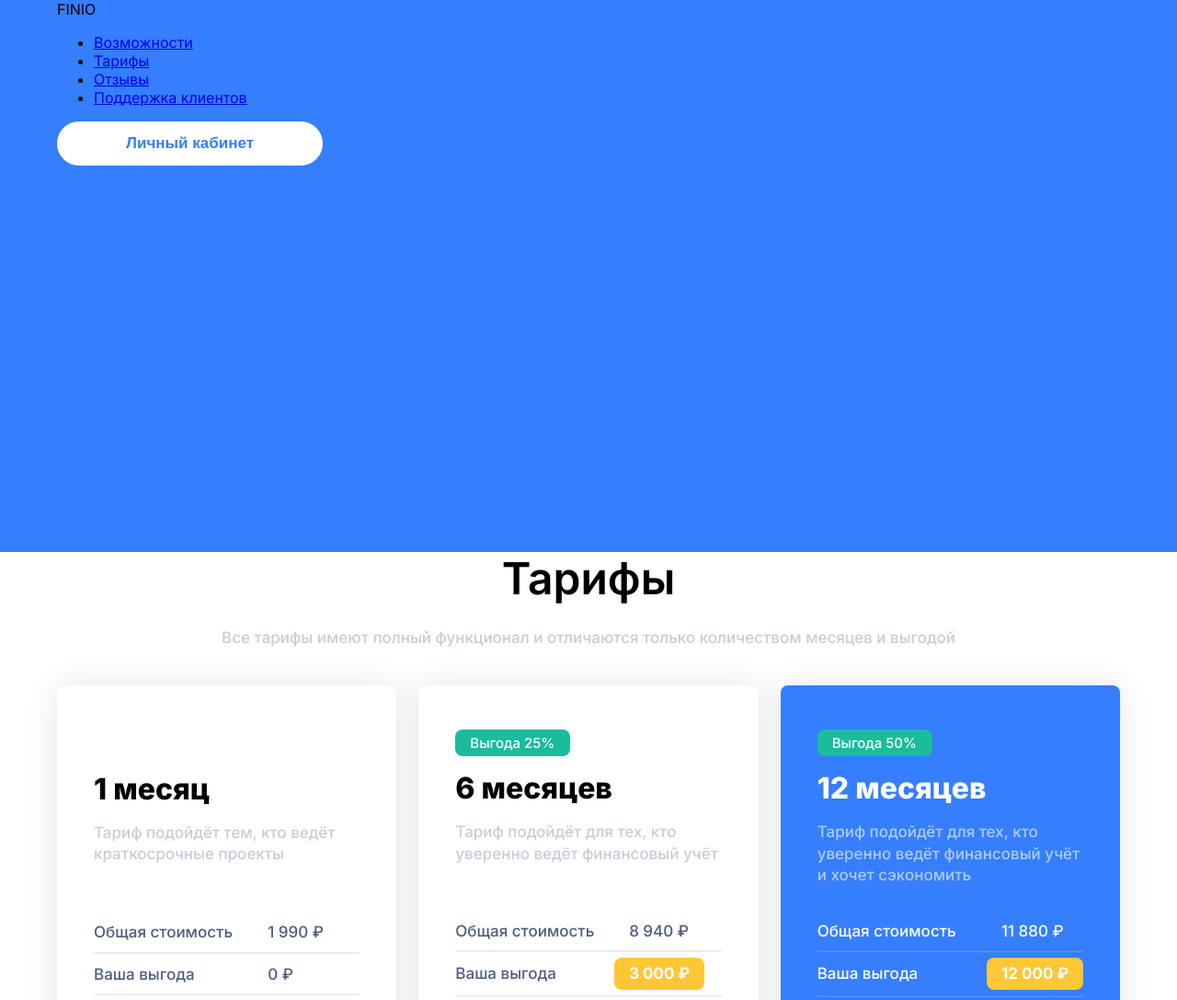
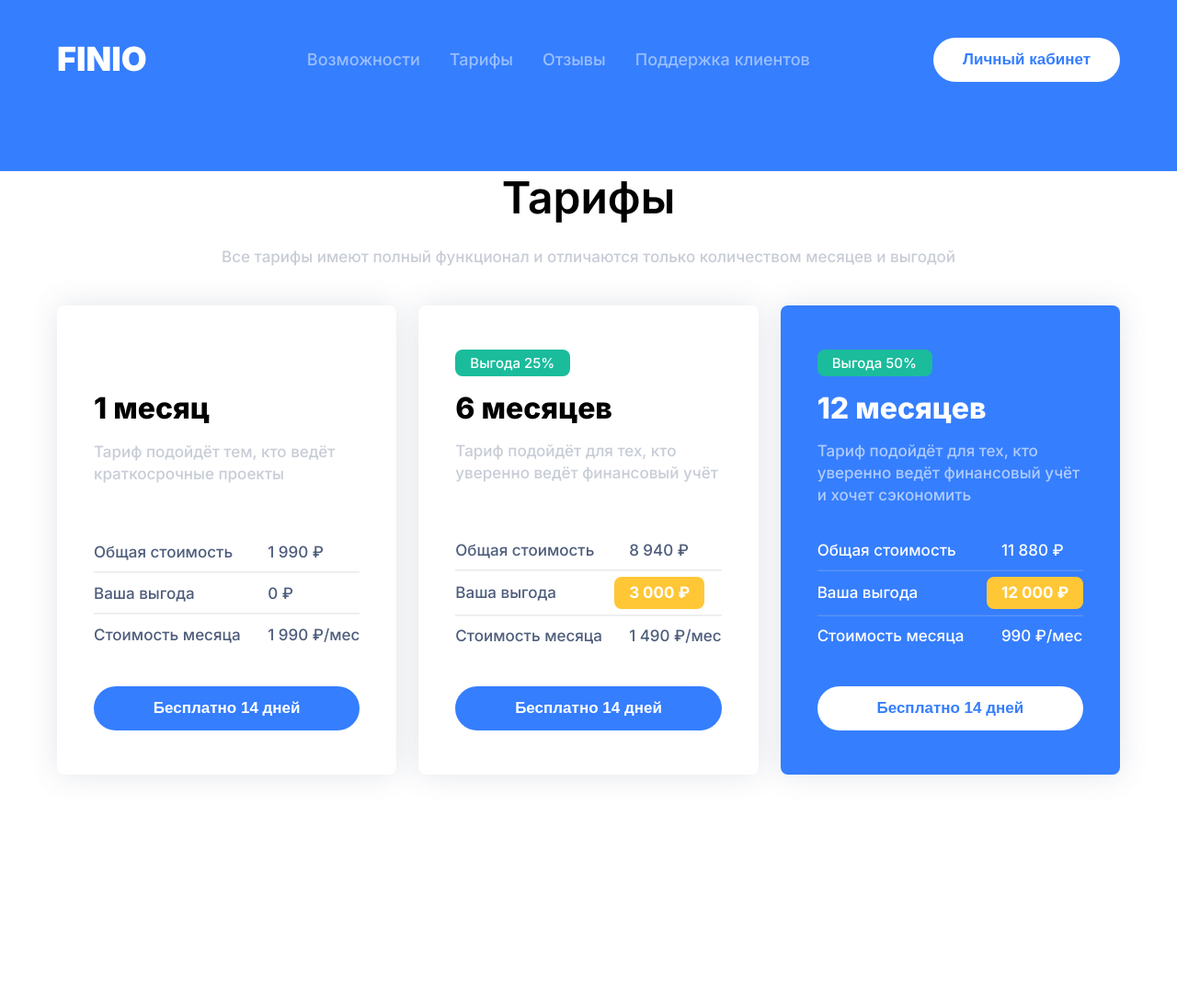
Before and after one commit to askoptev/html-css-homework, a plain HTML site: page 4-Finio/index.html in a window 1280 px wide. Shown: the top 1087 px of the page at 92% size. After the commit the page ends 922 px from the top, so only its background shows below. Drawn offline with Linux system fonts and the light colour scheme.

Commit message:
23.1. Домашнее задание - Проект
header desktop ready

```diff
--- a/4-Finio/index.html
+++ b/4-Finio/index.html
@@ -14,25 +14,22 @@
     <link rel="stylesheet" href="./styles/layout.css" />
     <link rel="stylesheet" href="./styles/page.css" />
     <link rel="stylesheet" href="./styles/components.css" />
-    <link rel="stylesheet" href="./styles/components-header.css" />
-    <link rel="stylesheet" href="./styles/components-tariff.css" />
+    <link rel="stylesheet" href="./styles/header.css" />
+    <link rel="stylesheet" href="./styles/tariff.css" />
   </head>
   <body>
     <header class="header">
-      <div class="container container_header">
-        <nav class="navigate">
-          <div class="logo">FINIO</div>
-          <ul>
-            <li><a href="#">Возможности</a></li>
-            <li><a href="#">Тарифы</a></li>
-            <li><a href="#">Отзывы</a></li>
-            <li><a href="#">Поддержка клиентов</a></li>
+      <div class="container header__container">
+        <a class="header__logo" href="#">FINIO</a>
+        <nav>
+          <ul class="menu">
+            <li class="menu__item"><a href="#">Возможности</a></li>
+            <li class="menu__item"><a href="#">Тарифы</a></li>
+            <li class="menu__item"><a href="#">Отзывы</a></li>
+            <li class="menu__item"><a href="#">Поддержка клиентов</a></li>
           </ul>
-          <button class="button button_light">
-            Личный кабинет
-          </button>
-
         </nav>
+        <button class="button button_light header__button">Личный кабинет</button>
       </div>
     </header>
     <section class="section">
@@ -46,13 +43,15 @@
           <div class="card tariff">
             <div class="discount discount_none tariff__discount">Выгода 0%</div>
             <h3 class="title-h3 tariff__title">1 месяц</h3>
-            <p class="subtitle tariff__subtitle">Тариф подойдёт тем, кто ведёт краткосрочные проекты</p>
+            <p class="subtitle tariff__subtitle">
+              Тариф подойдёт тем, кто ведёт краткосрочные проекты
+            </p>
             <p class="condition tariff__total-title">Общая стоимость</p>
             <p class="condition tariff__total-value">1 990 &#8381;</p>
-            <hr class="hr tariff__hr1">
+            <hr class="hr tariff__hr1" />
             <p class="condition tariff__benefit-title">Ваша выгода</p>
             <p class="condition tariff__benefit-value">0 &#8381;</p>
-            <hr class="hr tariff__hr2">
+            <hr class="hr tariff__hr2" />
             <p class="condition tariff__month-title">Стоимость месяца</p>
             <p class="condition tariff__month-value">1 990 &#8381;/мес</p>
             <button class="button tariff__button">Бесплатно 14 дней</button>
@@ -61,15 +60,17 @@
           <div class="card tariff">
             <div class="discount tariff__discount">Выгода 25%</div>
             <h3 class="title-h3 tariff__title">6 месяцев</h3>
-            <p class="subtitle tariff__subtitle">Тариф подойдёт для тех, кто уверенно ведёт финансовый учёт </p>
+            <p class="subtitle tariff__subtitle">
+              Тариф подойдёт для тех, кто уверенно ведёт финансовый учёт
+            </p>
             <p class="condition tariff__total-title">Общая стоимость</p>
             <p class="condition tariff__total-value">8 940 &#8381;</p>
-            <hr class="hr tariff__hr1">
+            <hr class="hr tariff__hr1" />
             <p class="condition tariff__benefit-title">Ваша выгода</p>
             <div class="tariff__benefit-value tariff__benefit-value_m0">
               <p class="condition condition_benefit">3 000 &#8381;</p>
             </div>
-            <hr class="hr tariff__hr2">
+            <hr class="hr tariff__hr2" />
             <p class="condition tariff__month-title">Стоимость месяца</p>
             <p class="condition tariff__month-value">1 490 &#8381;/мес</p>
             <button class="button tariff__button">Бесплатно 14 дней</button>
@@ -78,18 +79,33 @@
           <div class="card card_primary tariff">
             <div class="discount tariff__discount">Выгода 50%</div>
             <h3 class="title-h3 title-h3_light tariff__title">12 месяцев</h3>
-            <p class="subtitle subtitle_light subtitle_start tariff__subtitle">Тариф подойдёт для тех, кто уверенно ведёт финансовый учёт и хочет сэкономить</p>
-            <p class="condition condition_light tariff__total-title">Общая стоимость</p>
-            <p class="condition condition_light tariff__total-value">11 880 &#8381;</p>
-            <hr class="hr hr_light tariff__hr1">
-            <p class="condition condition_light tariff__benefit-title">Ваша выгода</p>
+            <p class="subtitle subtitle_light subtitle_start tariff__subtitle">
+              Тариф подойдёт для тех, кто уверенно ведёт финансовый учёт и хочет
+              сэкономить
+            </p>
+            <p class="condition condition_light tariff__total-title">
+              Общая стоимость
+            </p>
+            <p class="condition condition_light tariff__total-value">
+              11 880 &#8381;
+            </p>
+            <hr class="hr hr_light tariff__hr1" />
+            <p class="condition condition_light tariff__benefit-title">
+              Ваша выгода
+            </p>
             <div class="tariff__benefit-value tariff__benefit-value_m0">
               <p class="condition condition_benefit">12 000 &#8381;</p>
             </div>
-            <hr class="hr hr_light tariff__hr2">
-            <p class="condition condition_light tariff__month-title">Стоимость месяца</p>
-            <p class="condition condition_light tariff__month-value">990 &#8381;/мес</p>
-            <button class="button button_light tariff__button">Бесплатно 14 дней</button>
+            <hr class="hr hr_light tariff__hr2" />
+            <p class="condition condition_light tariff__month-title">
+              Стоимость месяца
+            </p>
+            <p class="condition condition_light tariff__month-value">
+              990 &#8381;/мес
+            </p>
+            <button class="button button_light tariff__button">
+              Бесплатно 14 дней
+            </button>
           </div>
         </div>
       </div>
--- a/4-Finio/styles/components.css
+++ b/4-Finio/styles/components.css
@@ -1,7 +1,7 @@
 /* button */
 .button {
-  width: 289px;
-  padding: 12px 0;
+  /* width: 289px; */
+  padding: 12px 32px;
   border: none;
   border-radius: var(--border-47);
   background-color: var(--color-primary);
@@ -25,7 +25,6 @@
   background-color: var(--color-button-light-hover);
 }
 
-
 .button:active {
   background-color: var(--color-primary-active);
 }
@@ -33,3 +32,22 @@
 .button_light:active {
   background-color: var(--color-button-light-active);
 }
+
+/* menu */
+.menu {
+  display: flex;
+  list-style-type: none;
+  gap: 32px;
+  margin: 52px 0;
+}
+
+.menu__item a {
+  font-weight: 500;
+  font-size: 18px;
+  line-height: 140%;
+  color: var(--color-text-light-opacity-80);
+}
+
+.menu__item a:hover {
+  color: var(--color-text-light);
+}
--- a/4-Finio/styles/global.css
+++ b/4-Finio/styles/global.css
@@ -1,24 +1,26 @@
 :root {
-  --color-primary: #357EFE;
+  --layout-width: 1156px;
+
+  --color-primary: #357efe;
   --color-primary-hover: #3173e6;
   --color-primary-active: #2661c6;
-  --color-footer: #1A1D25;
-  --color-bg: #FFFFFF;
-  --color-bg-primary: #357EFE;
-  --color-text: #4E5D7C;
-  --color-text-light: #FFFFFF;
-  --color-text-opacity: #4E5D7C50;
-  --color-text-light-opacity:#FFFFFF99;
+  --color-footer: #1a1d25;
+  --color-bg: #ffffff;
+  --color-bg-primary: #357efe;
+  --color-text: #4e5d7c;
+  --color-text-light: #ffffff;
+  --color-text-opacity: #4e5d7c50;
+  --color-text-light-opacity: #ffffff99;
+  --color-text-light-opacity-80: #FFFFFF80;
   --color-text-h2: #000000;
   --color-text-h3: #000000;
-  --color-bg-discount: #1ABC9C;
-  --color-hr: #4E5D7C14;
-  --color-hr-opacity: #FFFFFF29;
-  --color-benefit: #FFC736;
-  --color-button-light: #FFFFFF;
-  --color-button-light-hover: #EEEEEE;
-  --color-button-light-active: #DDDDDD;
-
+  --color-bg-discount: #1abc9c;
+  --color-hr: #4e5d7c14;
+  --color-hr-opacity: #ffffff29;
+  --color-benefit: #ffc736;
+  --color-button-light: #ffffff;
+  --color-button-light-hover: #eeeeee;
+  --color-button-light-active: #dddddd;
 
   --border-8: 8px;
   --border-47: 47px;
@@ -47,3 +49,7 @@
 p {
   margin: 0;
 }
+
+a {
+  text-decoration: none;
+}
--- /dev/null
+++ b/4-Finio/styles/header.css
@@ -0,0 +1,15 @@
+/* header */
+.header__container {
+  display: flex;
+  align-items: center;
+  justify-content: space-between;
+  padding-bottom: 57px;
+}
+
+.header__logo {
+  font-weight: 900;
+  font-size: 36px;
+  line-height: 140%;
+  text-transform: uppercase;
+  color: var(--color-text-light);
+}
--- a/4-Finio/styles/page.css
+++ b/4-Finio/styles/page.css
@@ -1,7 +1,6 @@
 /* header */
 .header {
   background-color: var(--color-bg-primary);
-  height: 600px;
 }
 
 /* section */
@@ -13,9 +12,9 @@
   background-color: var(--color-bg-primary);
 }
 
-/* wrapper */
+/* container */
 .container {
-  max-width: 1156px;
+  max-width: var(--layout-width);
   margin: 0 auto;
 }
 
```
Also changed, not shown: 4-Finio/styles/components-header.css (deleted), 4-Finio/styles/tariff.css (renamed from 4-Finio/styles/components-tariff.css). Lines whose indentation alone changed are shown as unchanged.
